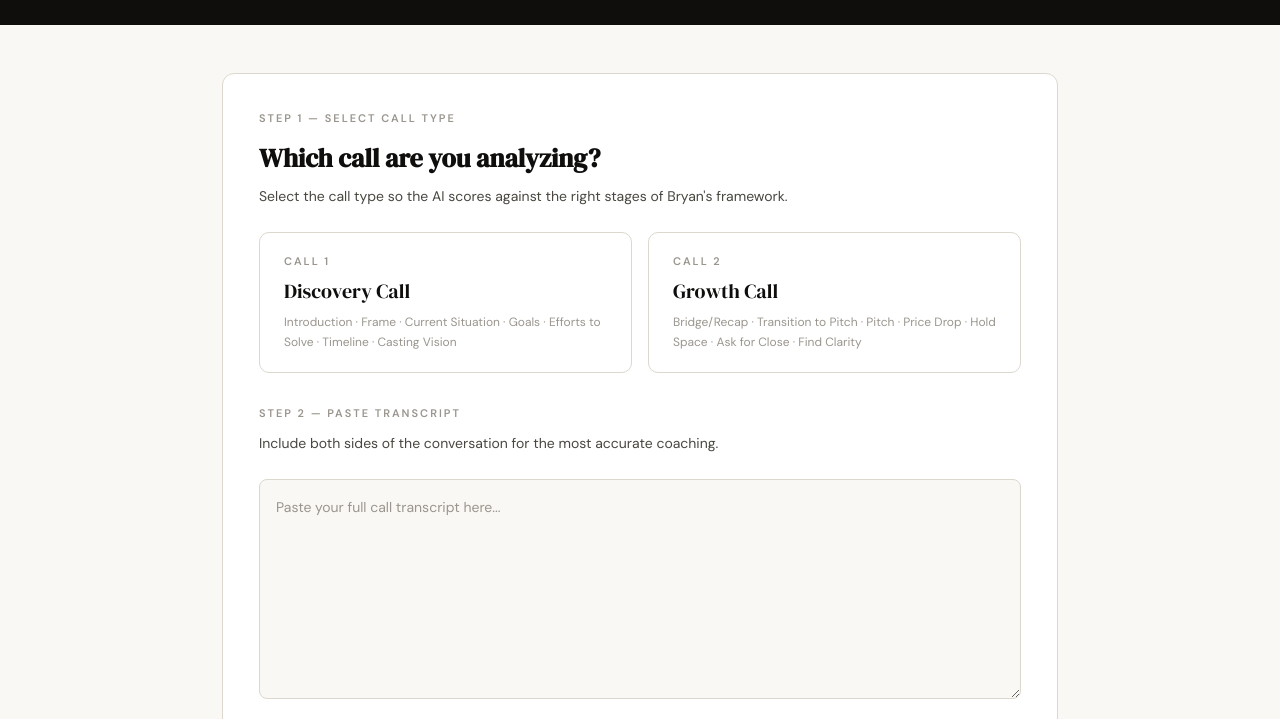
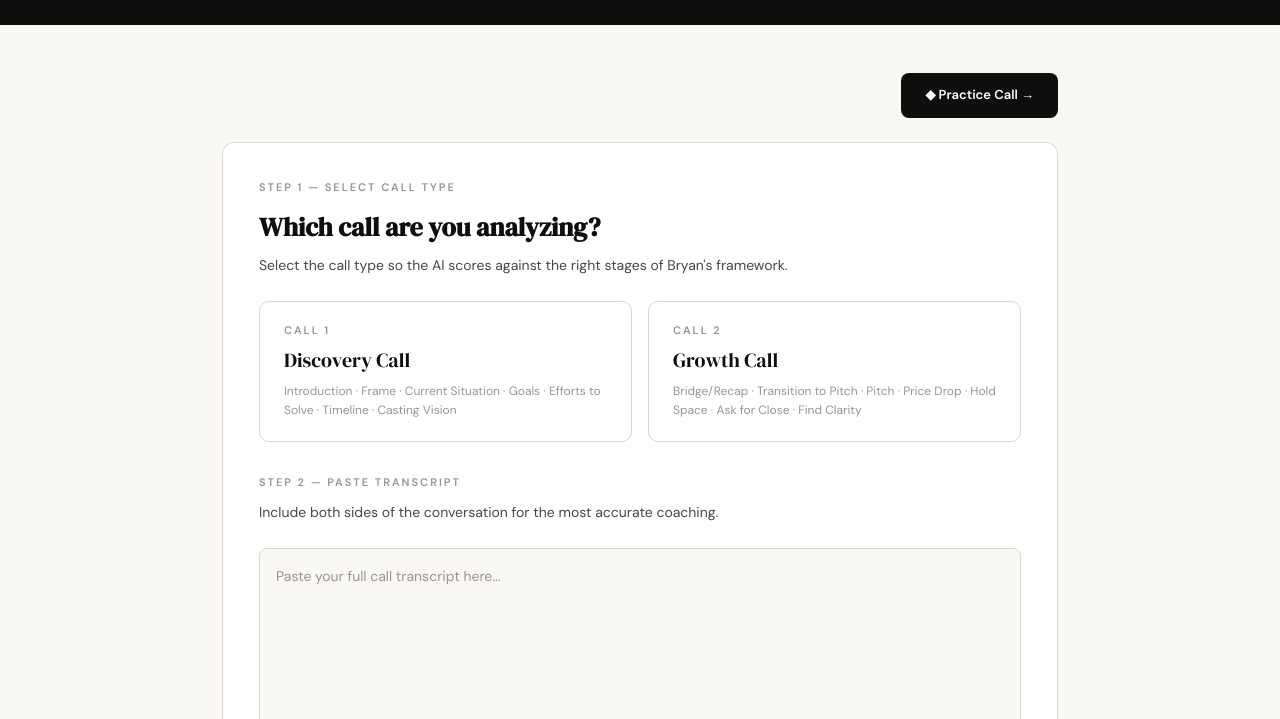
Before and after one commit to Gurinder321/clarity-coach, a plain HTML site: page index.html in a window 1280 px wide. Shown: the part 66-785 px from the top of the page. Drawn offline with Linux system fonts and the light colour scheme.

Commit message:
add navigation buttons between analyzer and practice pages

```diff
--- a/index.html
+++ b/index.html
@@ -652,6 +652,10 @@
 
   <div class="container">
 
+    <div style="margin-bottom:24px;text-align:right;">
+      <a href="/practice" style="display:inline-flex;align-items:center;gap:8px;background:var(--ink);color:#fff;text-decoration:none;border-radius:8px;padding:12px 24px;font-size:13px;font-weight:600;font-family:'DM Sans',sans-serif;transition:background 0.2s;" onmouseover="this.style.background='#1f1e1a'" onmouseout="this.style.background='var(--ink)'">◆ Practice Call →</a>
+    </div>
+
     <div class="input-card" id="inputSection">
       <span class="input-label">Step 1 — Select Call Type</span>
       <h1 class="input-title">Which call are you analyzing?</h1>
```
Also changed, not shown: practice.html (+1 -1 lines).
